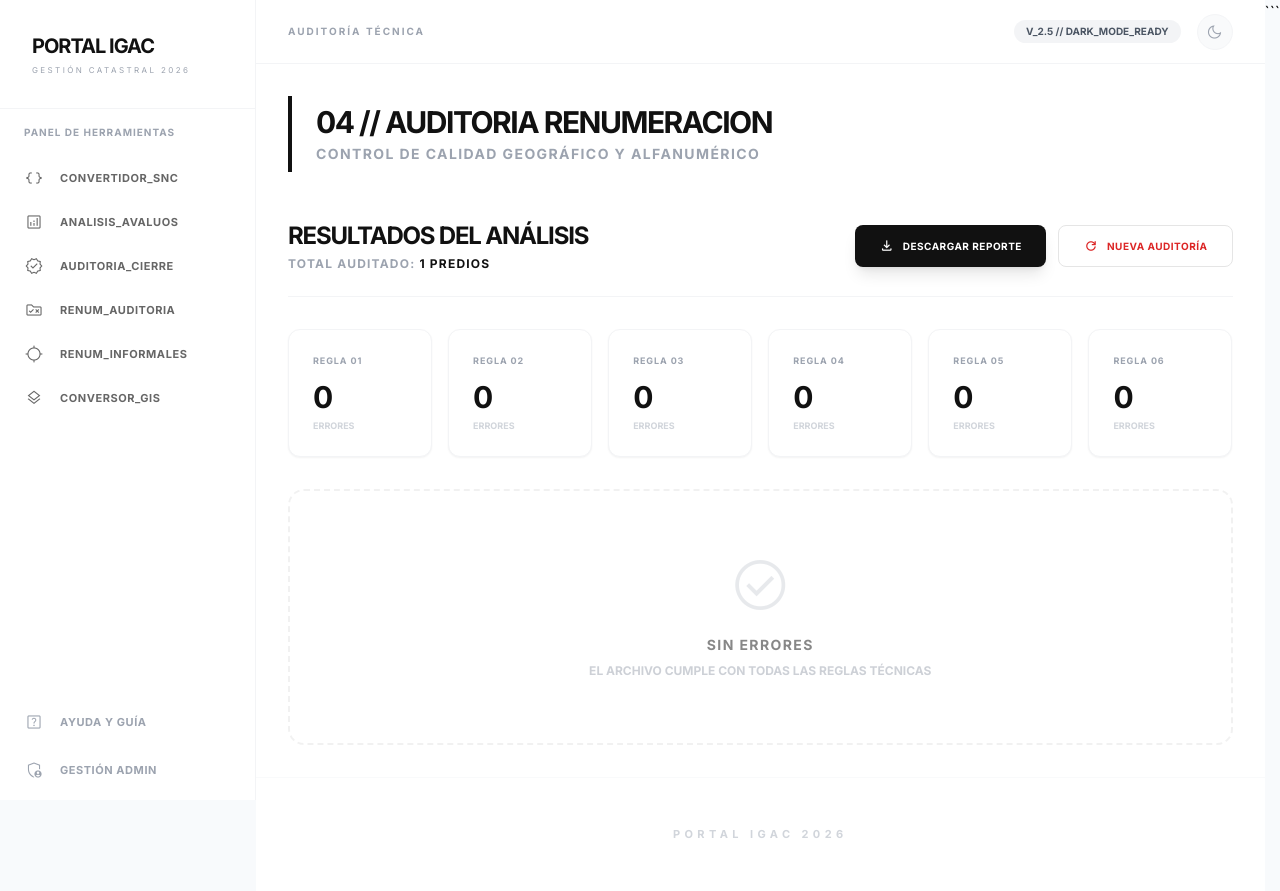
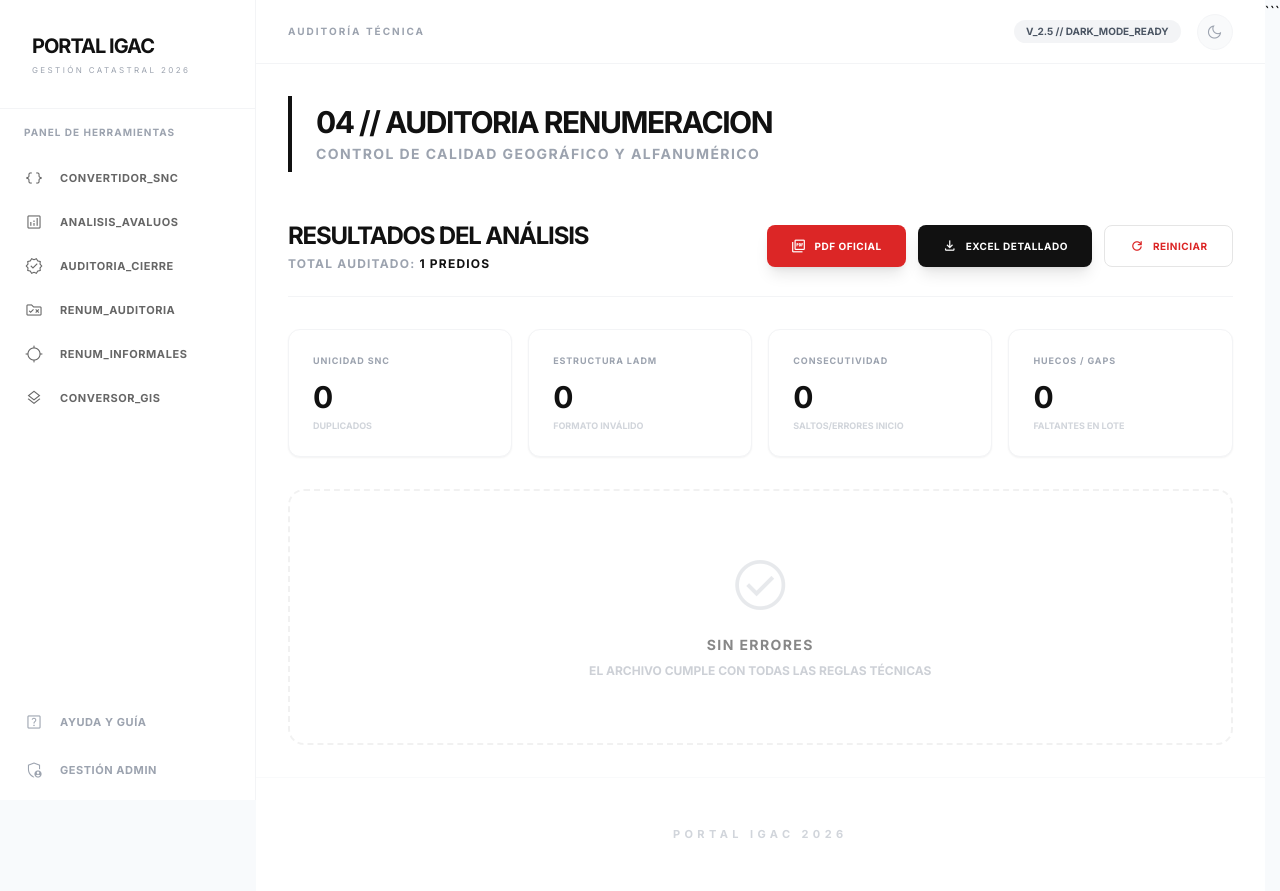
Before and after one commit to casabero/igac-portal, a Flask app: template templates/renumeracion_tool.html in a window 1280 px wide. Run offline with Flask 3, Linux system fonts and the light colour scheme; the template is opened without the code that fills it: most values are stand-ins (such as "Sample title", 1, 10 or a date in 2020); some libraries are stand-ins or nearby versions.

Commit message:
style: fix mapping section colors, add PDF reports, and fix dashboard rule counters

```diff
--- a/templates/renumeracion_tool.html
+++ b/templates/renumeracion_tool.html
@@ -88,7 +88,8 @@
                     <div>
                         <h4 class="text-xs font-black text-gray-900 uppercase tracking-wide mb-1">VALIDACIÓN
                             ALFANUMÉRICA</h4>
-                        <p class="text-[10px] font-bold text-gray-400 uppercase">Revisión automática de 6 Reglas</p>
+                        <p class="text-[10px] font-bold text-gray-400 uppercase">Revisión automática de Reglas
+                            Especiales</p>
                     </div>
                 </div>
                 <!-- DISABLED PHASE -->
@@ -132,24 +133,24 @@
                 <span class="w-2 h-2 bg-gray-900 rounded-full"></span>
                 04. CONFIGURACIÓN DE COLUMNAS
             </h3>
-            <div class="grid grid-cols-1 md:grid-cols-3 gap-6 p-8 bg-gray-900 rounded-2xl">
+            <div class="grid grid-cols-1 md:grid-cols-3 gap-6 p-8 bg-gray-50 border border-gray-100 rounded-2xl">
                 <div>
-                    <label class="block text-[10px] font-bold text-gray-400 uppercase mb-2 tracking-widest">Predio
+                    <label class="block text-[10px] font-bold text-gray-500 uppercase mb-2 tracking-widest">Predio
                         Anterior / CICA</label>
                     <select name="col_ant" id="col_ant"
-                        class="w-full bg-gray-800 border border-gray-700 rounded-lg text-white text-xs p-3 focus:ring-2 focus:ring-blue-500 outline-none"></select>
+                        class="w-full bg-white border border-gray-200 rounded-xl text-gray-900 text-xs p-4 focus:ring-2 focus:ring-gray-900 outline-none shadow-sm transition-all"></select>
                 </div>
                 <div>
-                    <label class="block text-[10px] font-bold text-gray-400 uppercase mb-2 tracking-widest">Predio Nuevo
+                    <label class="block text-[10px] font-bold text-gray-500 uppercase mb-2 tracking-widest">Predio Nuevo
                         (SNC)</label>
                     <select name="col_snc" id="col_snc"
-                        class="w-full bg-gray-800 border border-gray-700 rounded-lg text-white text-xs p-3 focus:ring-2 focus:ring-blue-500 outline-none"></select>
+                        class="w-full bg-white border border-gray-200 rounded-xl text-gray-900 text-xs p-4 focus:ring-2 focus:ring-gray-900 outline-none shadow-sm transition-all"></select>
                 </div>
                 <div>
-                    <label class="block text-[10px] font-bold text-gray-400 uppercase mb-2 tracking-widest">Estado
+                    <label class="block text-[10px] font-bold text-gray-500 uppercase mb-2 tracking-widest">Estado
                         (Activos)</label>
                     <select name="col_estado" id="col_estado"
-                        class="w-full bg-gray-800 border border-gray-700 rounded-lg text-white text-xs p-3 focus:ring-2 focus:ring-blue-500 outline-none"></select>
+                        class="w-full bg-white border border-gray-200 rounded-xl text-gray-900 text-xs p-4 focus:ring-2 focus:ring-gray-900 outline-none shadow-sm transition-all"></select>
                 </div>
             </div>
         </section>
@@ -166,7 +167,7 @@
     </form>
     {% endif %}
 
-    <!-- RESULTADOS (MANTENER LOGICA PERO ADAPTAR ESTILO SI ES NECESARIO) -->
+    <!-- RESULTADOS -->
     {% if resultados %}
     <div id="resultado_renum" class="space-y-8 animate-in slide-in-from-bottom-8 duration-500">
 
@@ -178,36 +179,82 @@
                 </p>
             </div>
             <div class="flex gap-3">
+                <a href="/renumeracion/pdf"
+                    class="bg-red-600 text-white px-6 py-3 rounded-lg text-[10px] font-bold tracking-wider uppercase hover:bg-red-700 transition-all flex items-center gap-2 shadow-lg">
+                    <span class="material-symbols-outlined text-[16px]">picture_as_pdf</span> PDF OFICIAL
+                </a>
                 <a href="/renumeracion/excel"
                     class="bg-gray-900 text-white px-6 py-3 rounded-lg text-[10px] font-bold tracking-wider uppercase hover:bg-black transition-all flex items-center gap-2 shadow-lg">
-                    <span class="material-symbols-outlined text-[16px]">download</span> DESCARGAR REPORTE
+                    <span class="material-symbols-outlined text-[16px]">download</span> EXCEL DETALLADO
                 </a>
                 <a href="/clear_renumeracion"
                     class="bg-white border border-gray-200 text-red-600 px-6 py-3 rounded-lg text-[10px] font-bold tracking-wider uppercase hover:bg-red-50 hover:border-red-200 transition-all flex items-center gap-2">
-                    <span class="material-symbols-outlined text-[16px]">refresh</span> NUEVA AUDITORÍA
+                    <span class="material-symbols-outlined text-[16px]">refresh</span> REINICIAR
                 </a>
             </div>
         </div>
 
-        <!-- KPI Grid -->
-        <div class="grid grid-cols-2 md:grid-cols-6 gap-4">
-            {% for i in range(1, 7) %}
-            {% set rule_key = i ~ ". " %}
-            {% set count = 0 %}
-            {% for k, v in resultados.stats.items() %}
-            {% if rule_key in k %}{% set count = v %}{% endif %}
-            {% endfor %}
+        <!-- KPI Grid (Logic Fix for v3.1) -->
+        <div class="grid grid-cols-2 md:grid-cols-4 gap-4">
+            <!-- Unicidad -->
+            {% set c_uni = 0 %}
+            {% for e in resultados.errores %}{% if 'UNICIDAD' in e.REGLA %}{% set c_uni = c_uni + 1 %}{% endif %}{%
+            endfor %}
             <div
                 class="bg-white p-6 rounded-xl border border-gray-100 shadow-sm flex flex-col justify-between h-32 hover:border-gray-300 transition-all">
-                <p class="text-[9px] font-bold text-gray-400 uppercase tracking-widest">REGLA 0{{ i }}</p>
+                <p class="text-[9px] font-bold text-gray-400 uppercase tracking-widest">UNICIDAD SNC</p>
                 <div>
                     <p
-                        class="text-3xl font-black {% if count > 0 %}text-red-600{% else %}text-gray-900{% endif %} tracking-tighter">
-                        {{ count }}</p>
-                    <p class="text-[9px] text-gray-300 font-bold uppercase mt-1">ERRORES</p>
+                        class="text-3xl font-black {% if c_uni > 0 %}text-red-600{% else %}text-gray-900{% endif %} tracking-tighter">
+                        {{ c_uni }}</p>
+                    <p class="text-[9px] text-gray-300 font-bold uppercase mt-1">DUPLICADOS</p>
                 </div>
             </div>
-            {% endfor %}
+
+            <!-- Estructura -->
+            {% set c_est = 0 %}
+            {% for e in resultados.errores %}{% if 'ESTRUCTURA' in e.REGLA %}{% set c_est = c_est + 1 %}{% endif %}{%
+            endfor %}
+            <div
+                class="bg-white p-6 rounded-xl border border-gray-100 shadow-sm flex flex-col justify-between h-32 hover:border-gray-300 transition-all">
+                <p class="text-[9px] font-bold text-gray-400 uppercase tracking-widest">ESTRUCTURA LADM</p>
+                <div>
+                    <p
+                        class="text-3xl font-black {% if c_est > 0 %}text-red-600{% else %}text-gray-900{% endif %} tracking-tighter">
+                        {{ c_est }}</p>
+                    <p class="text-[9px] text-gray-300 font-bold uppercase mt-1">FORMATO INVÁLIDO</p>
+                </div>
+            </div>
+
+            <!-- Consecutividad -->
+            {% set c_con = 0 %}
+            {% for e in resultados.errores %}{% if 'CONSECUTIVIDAD' in e.REGLA or 'INICIO' in e.REGLA or 'NORMA' in
+            e.REGLA %}{% set c_con = c_con + 1 %}{% endif %}{% endfor %}
+            <div
+                class="bg-white p-6 rounded-xl border border-gray-100 shadow-sm flex flex-col justify-between h-32 hover:border-gray-300 transition-all">
+                <p class="text-[9px] font-bold text-gray-400 uppercase tracking-widest">CONSECUTIVIDAD</p>
+                <div>
+                    <p
+                        class="text-3xl font-black {% if c_con > 0 %}text-red-600{% else %}text-gray-900{% endif %} tracking-tighter">
+                        {{ c_con }}</p>
+                    <p class="text-[9px] text-gray-300 font-bold uppercase mt-1">SALTOS/ERRORES INICIO</p>
+                </div>
+            </div>
+
+            <!-- Huecos -->
+            {% set c_hue = 0 %}
+            {% for e in resultados.errores %}{% if 'HUECOS' in e.REGLA %}{% set c_hue = c_hue + 1 %}{% endif %}{% endfor
+            %}
+            <div
+                class="bg-white p-6 rounded-xl border border-gray-100 shadow-sm flex flex-col justify-between h-32 hover:border-gray-300 transition-all">
+                <p class="text-[9px] font-bold text-gray-400 uppercase tracking-widest">HUECOS / GAPS</p>
+                <div>
+                    <p
+                        class="text-3xl font-black {% if c_hue > 0 %}text-red-600{% else %}text-gray-900{% endif %} tracking-tighter">
+                        {{ c_hue }}</p>
+                    <p class="text-[9px] text-gray-300 font-bold uppercase mt-1">FALTANTES EN LOTE</p>
+                </div>
+            </div>
         </div>
 
         <!-- Table -->
```
